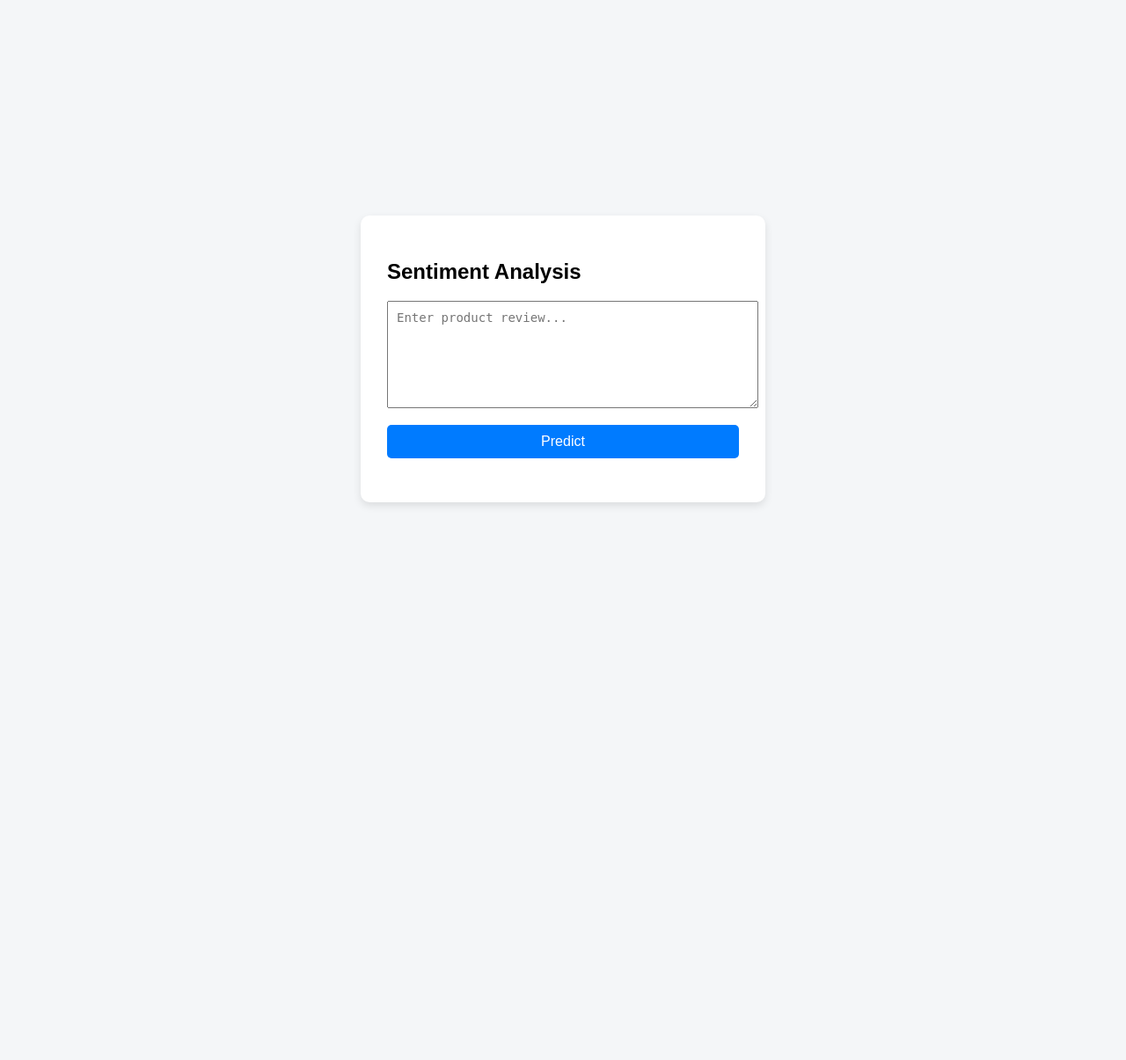
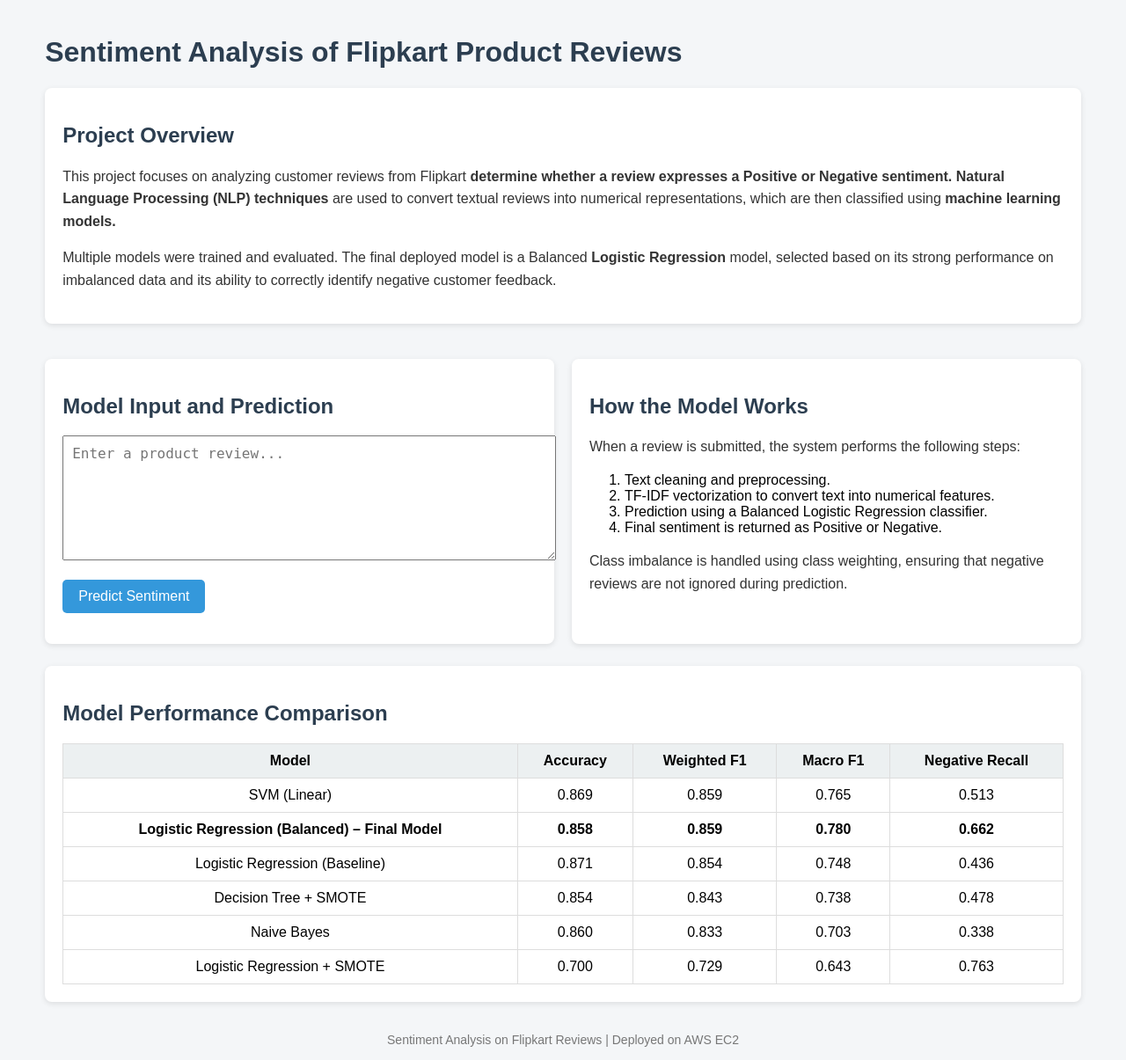
Before and after one commit to kasireddy627/Sentiment_Analysis, a Flask app: page / in a window 1280 px wide. Shown: the whole page at 88% size. Before the commit the page ends 575 px from the top, so only its background shows below. Run offline with Flask 3, Linux system fonts and the light colour scheme; parts of the project's set-up code (start-up, migrations or seed data) failed here and were passed over.

Commit message:
Initial commit

```diff
--- a/templates/index.html
+++ b/templates/index.html
@@ -2,80 +2,217 @@
 <html lang="en">
 <head>
     <meta charset="UTF-8">
-    <title>Sentiment Analysis App</title>
+    <title>Flipkart Review Sentiment Analysis</title>
     <style>
         body {
             font-family: Arial, sans-serif;
-            background: #f4f6f8;
-            display: flex;
-            justify-content: center;
-            align-items: center;
-            height: 100vh;
+            background-color: #f4f6f8;
+            margin: 0;
+            padding: 0;
         }
         .container {
-            background: white;
-            padding: 30px;
-            width: 400px;
-            border-radius: 10px;
-            box-shadow: 0 4px 10px rgba(0,0,0,0.1);
+            width: 92%;
+            margin: auto;
+            padding: 20px;
+        }
+        h1, h2 {
+            color: #2c3e50;
+        }
+        p {
+            color: #333;
+            line-height: 1.6;
+        }
+        .row {
+            display: flex;
+            gap: 20px;
+            margin-bottom: 25px;
+        }
+        .card {
+            background: #ffffff;
+            padding: 20px;
+            border-radius: 8px;
+            flex: 1;
+            box-shadow: 0 2px 6px rgba(0,0,0,0.1);
+        }
+        .overview {
+            margin-bottom: 40px; /* IMPORTANT GAP */
         }
         textarea {
             width: 100%;
-            height: 100px;
+            height: 120px;
             padding: 10px;
-            font-size: 14px;
+            font-size: 16px;
         }
         button {
-            width: 100%;
-            padding: 10px;
-            margin-top: 15px;
-            background: #007bff;
+            background-color: #3498db;
             color: white;
+            padding: 10px 18px;
             border: none;
+            border-radius: 5px;
+            cursor: pointer;
             font-size: 16px;
-            cursor: pointer;
-            border-radius: 5px;
         }
         button:hover {
-            background: #0056b3;
+            background-color: #2980b9;
         }
         .result {
-            margin-top: 20px;
+            margin-top: 15px;
             font-size: 18px;
             font-weight: bold;
+        }
+        table {
+            width: 100%;
+            border-collapse: collapse;
+            margin-top: 15px;
+        }
+        th, td {
+            border: 1px solid #ddd;
+            padding: 10px;
             text-align: center;
+        }
+        th {
+            background-color: #ecf0f1;
+        }
+        footer {
+            text-align: center;
+            padding: 15px;
+            font-size: 14px;
+            color: #777;
         }
     </style>
 </head>
 <body>
 
 <div class="container">
-    <h2>Sentiment Analysis</h2>
-    <textarea id="review" placeholder="Enter product review..."></textarea>
-    <button onclick="predictSentiment()">Predict</button>
-    <div class="result" id="result"></div>
+
+    <!-- PROJECT OVERVIEW -->
+    <h1>Sentiment Analysis of Flipkart Product Reviews</h1>
+
+    <div class="card overview">
+        <h2>Project Overview</h2>
+        <p>
+            This project focuses on analyzing customer reviews from Flipkart <strong>determine
+            whether a review expresses a Positive or Negative sentiment.
+            Natural Language Processing (NLP) techniques</strong> are used to convert textual reviews
+            into numerical representations, which are then classified using <strong>machine learning models.</strong>
+        </p>
+        <p>
+            Multiple models were trained and evaluated. The final deployed model is a
+            Balanced <strong>Logistic Regression</strong> model, selected based on its strong performance
+            on imbalanced data and its ability to correctly identify negative customer feedback.
+        </p>
+    </div>
+
+    <!-- INPUT AND EXPLANATION -->
+    <div class="row">
+
+        <!-- INPUT -->
+        <div class="card">
+            <h2>Model Input and Prediction</h2>
+            <form id="sentimentForm">
+                <textarea id="review" placeholder="Enter a product review..." required></textarea><br><br>
+                <button type="submit">Predict Sentiment</button>
+            </form>
+            <div class="result" id="result"></div>
+        </div>
+
+        <!-- HOW IT WORKS -->
+        <div class="card">
+            <h2>How the Model Works</h2>
+            <p>
+                When a review is submitted, the system performs the following steps:
+            </p>
+            <ol>
+                <li>Text cleaning and preprocessing.</li>
+                <li>TF-IDF vectorization to convert text into numerical features.</li>
+                <li>Prediction using a Balanced Logistic Regression classifier.</li>
+                <li>Final sentiment is returned as Positive or Negative.</li>
+            </ol>
+            <p>
+                Class imbalance is handled using class weighting, ensuring that negative
+                reviews are not ignored during prediction.
+            </p>
+        </div>
+
+    </div>
+
+    <!-- METRICS -->
+    <div class="card">
+        <h2>Model Performance Comparison</h2>
+        <table>
+            <tr>
+                <th>Model</th>
+                <th>Accuracy</th>
+                <th>Weighted F1</th>
+                <th>Macro F1</th>
+                <th>Negative Recall</th>
+            </tr>
+            <tr>
+                <td>SVM (Linear)</td>
+                <td>0.869</td>
+                <td>0.859</td>
+                <td>0.765</td>
+                <td>0.513</td>
+            </tr>
+            <tr>
+                <td><b>Logistic Regression (Balanced) – Final Model</b></td>
+                <td><b>0.858</b></td>
+                <td><b>0.859</b></td>
+                <td><b>0.780</b></td>
+                <td><b>0.662</b></td>
+            </tr>
+            <tr>
+                <td>Logistic Regression (Baseline)</td>
+                <td>0.871</td>
+                <td>0.854</td>
+                <td>0.748</td>
+                <td>0.436</td>
+            </tr>
+            <tr>
+                <td>Decision Tree + SMOTE</td>
+                <td>0.854</td>
+                <td>0.843</td>
+                <td>0.738</td>
+                <td>0.478</td>
+            </tr>
+            <tr>
+                <td>Naive Bayes</td>
+                <td>0.860</td>
+                <td>0.833</td>
+                <td>0.703</td>
+                <td>0.338</td>
+            </tr>
+            <tr>
+                <td>Logistic Regression + SMOTE</td>
+                <td>0.700</td>
+                <td>0.729</td>
+                <td>0.643</td>
+                <td>0.763</td>
+            </tr>
+        </table>
+    </div>
+
 </div>
 
+<footer>
+    Sentiment Analysis on Flipkart Reviews | Deployed on AWS EC2
+</footer>
+
 <script>
-    function predictSentiment() {
-        const reviewText = document.getElementById("review").value;
+    document.getElementById("sentimentForm").addEventListener("submit", async function(e) {
+        e.preventDefault();
+        const review = document.getElementById("review").value;
 
-        fetch("/predict", {
+        const response = await fetch("/predict", {
             method: "POST",
-            headers: {
-                "Content-Type": "application/json"
-            },
-            body: JSON.stringify({ review: reviewText })
-        })
-        .then(response => response.json())
-        .then(data => {
-            document.getElementById("result").innerText =
-                "Sentiment: " + data.sentiment;
-        })
-        .catch(error => {
-            document.getElementById("result").innerText = "Error occurred!";
+            headers: { "Content-Type": "application/json" },
+            body: JSON.stringify({ review: review })
         });
-    }
+
+        const data = await response.json();
+        document.getElementById("result").innerText =
+            "Predicted Sentiment: " + data.sentiment;
+    });
 </script>
 
 </body>
```
Also changed, not shown: 1 other file.
